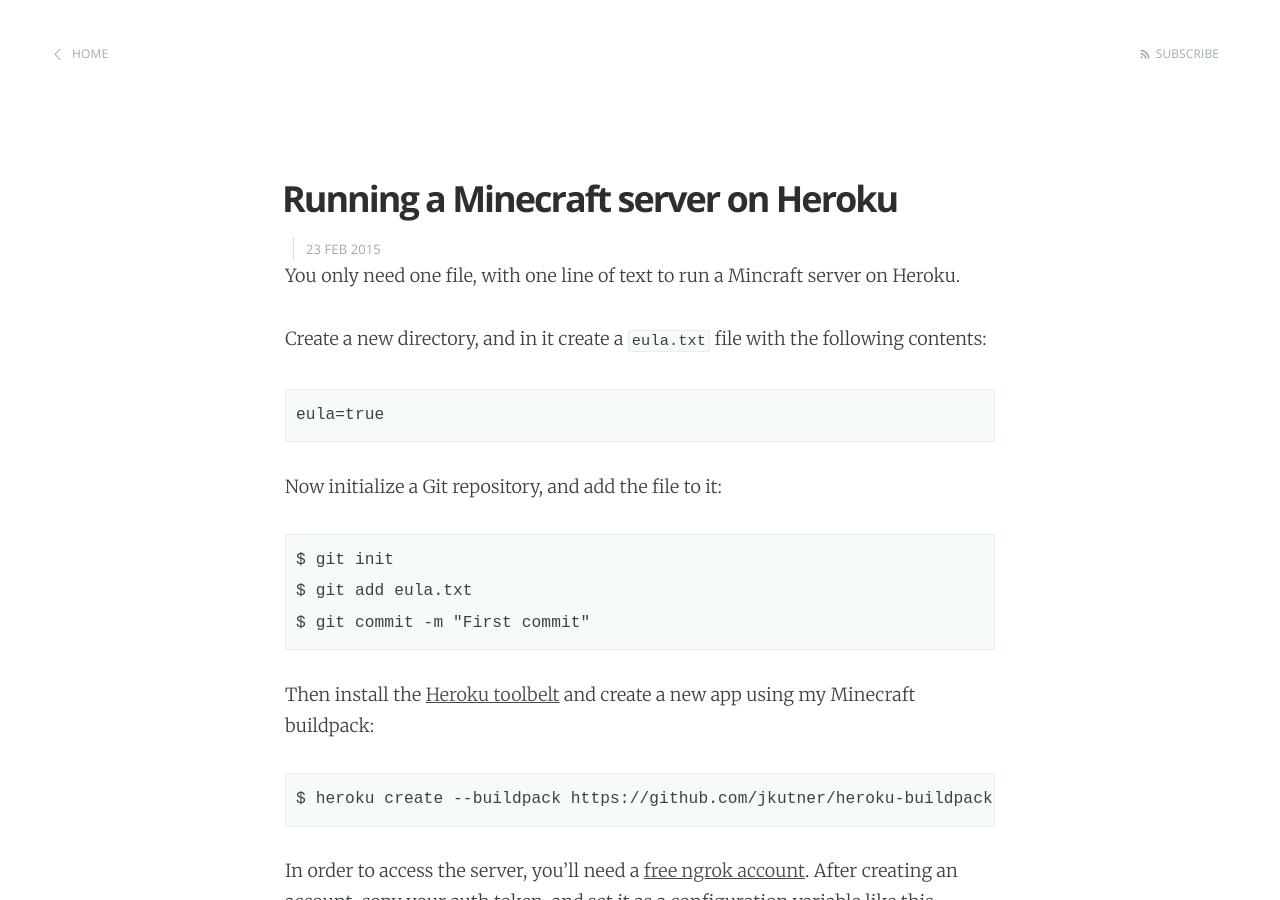
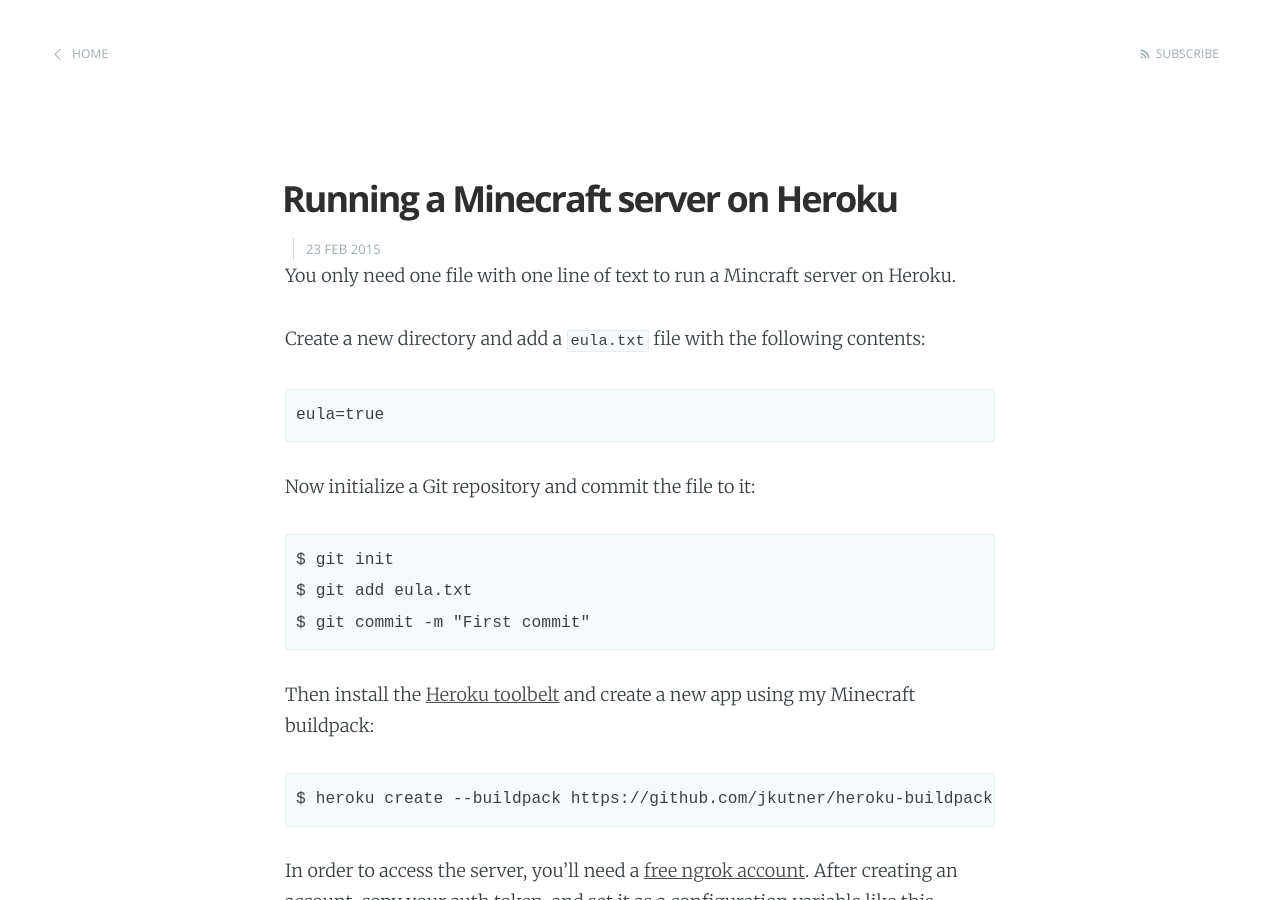
Before and after one commit to jkutner/jkutner.github.com, a Jekyll site: the page built from _posts/2015-03-11-minecraft-on-heroku.md, in a window 1280 px wide and 900 px high. Built offline with Jekyll 4.4.1, drawn with Linux system fonts in a browser that asks for light colours; Markdown is read by kramdown in place of the engine named in the settings; some of the changed text lies outside the part shown.

Commit message:
Updates to minecraft post

```diff
--- a/_posts/2015-03-11-minecraft-on-heroku.md
+++ b/_posts/2015-03-11-minecraft-on-heroku.md
@@ -4,16 +4,16 @@
 date:   2015-02-23 22:18:00
 ---
 
-You only need one file, with one line of text to run a Mincraft server on Heroku.
+You only need one file with one line of text to run a Mincraft server on Heroku.
 
-Create a new directory, and in it create a `eula.txt` file with the following
+Create a new directory and add a `eula.txt` file with the following
 contents:
 
 {% highlight text %}
 eula=true
 {% endhighlight %}
 
-Now initialize a Git repository, and add the file to it:
+Now initialize a Git repository and commit the file to it:
 
 {% highlight text %}
 $ git init
```
Also changed, not shown: other parts of _posts/2015-03-11-minecraft-on-heroku.md (+3 -0 lines).
